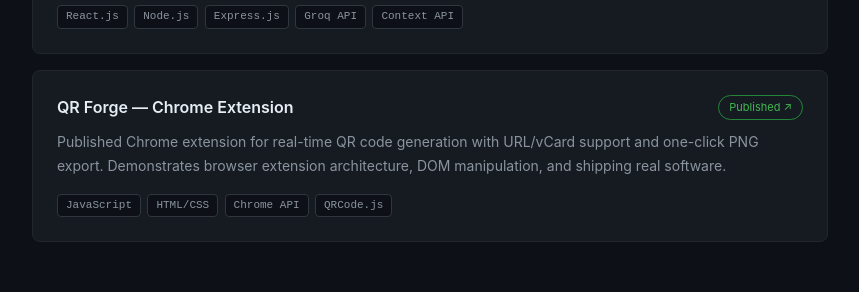
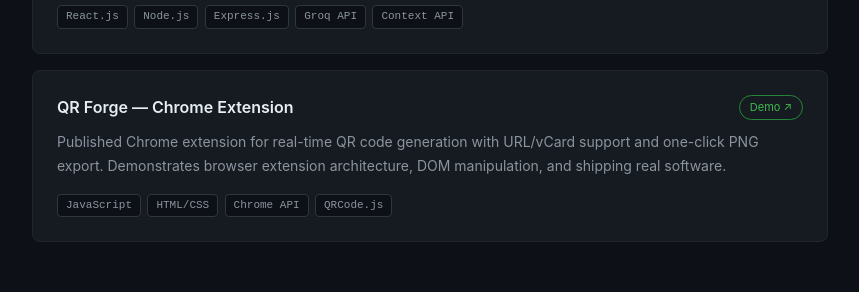
Before and after one commit to MahipJangra/portfolio, a React (Vite) app: page / in a window 1280 px wide. Shown: the part 1950-2242 px from the top of the page, without its empty margins (210-1069 px from the left). Built offline with nearby package versions, Linux system fonts and the light colour scheme.

Commit message:
Update Projects.jsx

```diff
--- a/src/components/Projects.jsx
+++ b/src/components/Projects.jsx
@@ -7,7 +7,7 @@ const projects = [
     badgeType: "sih",
     desc: "Led complete frontend development for our SIH 2025 project. Built a responsive React UI, integrated REST APIs with the backend team, and delivered a polished interface under tight hackathon deadlines.",
     stack: ["React.js", "REST APIs", "Team Project", "Hackathon"],
-    link: "https://google.com",
+    link: null,
   },
   {
     name: "Launchpad — AI Startup Roadmap Generator",
@@ -19,11 +19,11 @@ const projects = [
   },
   {
     name: "QR Forge — Chrome Extension",
-    badge: "Published ↗",
+    badge: "Demo ↗",
     badgeType: "live",
     desc: "Published Chrome extension for real-time QR code generation with URL/vCard support and one-click PNG export. Demonstrates browser extension architecture, DOM manipulation, and shipping real software.",
     stack: ["JavaScript", "HTML/CSS", "Chrome API", "QRCode.js"],
-    link: "https://www.linkedin.com/posts/mahip-jangra-74649730a_chromeextension-webdevelopment-javascript-activity-7438508630171176960-4GWe?utm_source=share&utm_medium=member_desktop&rcm=ACoAAE683GYBpZi77GSSvFk7qVIwuBYq0IyQ800", // replace with your actual link
+    link: "https://www.linkedin.com/posts/mahip-jangra-74649730a_chromeextension-webdevelopment-javascript-activity-7438508630171176960-4GWe",
   },
 ];
 
@@ -32,30 +32,52 @@ function Projects() {
     <section className="section" id="projects">
       <p className="section-label">03 / projects</p>
       <h2 className="section-title">Things I've built</h2>
+
       <div className="projects-list">
-        {projects.map((p) => (
-          <div
-            className={`proj-card ${p.badgeType === "sih" ? "proj-card--sih" : ""}`}
+        {projects.map((p) =>
+          p.link ? (
+            <a
               key={p.name}
+              href={p.link}
+              target="_blank"
+              rel="noopener noreferrer"
+              className={`proj-card ${
+                p.badgeType === "sih" ? "proj-card--sih" : ""
+              }`}
             >
               <div className="proj-header">
                 <h3 className="proj-name">{p.name}</h3>
-              {p.link ? (
-                <a
-                  href={p.link}
-                  target="_blank"
-                  rel="noopener noreferrer"
-                  className={`proj-badge proj-badge--${p.badgeType}`}
-                >
-                  {p.badge}
-                </a>
-              ) : (
+
                 <span className={`proj-badge proj-badge--${p.badgeType}`}>
                   {p.badge}
                 </span>
-              )}
               </div>
+
               <p className="proj-desc">{p.desc}</p>
+
+              <div className="proj-stack">
+                {p.stack.map((tag) => (
+                  <span className="proj-tag" key={tag}>
+                    {tag}
+                  </span>
+                ))}
+              </div>
+            </a>
+          ) : (
+            <div
+              key={p.name}
+              className={`proj-card proj-card--sih`}
+            >
+              <div className="proj-header">
+                <h3 className="proj-name">{p.name}</h3>
+
+                <span className="proj-badge proj-badge--sih">
+                  {p.badge}
+                </span>
+              </div>
+
+              <p className="proj-desc">{p.desc}</p>
+
               <div className="proj-stack">
                 {p.stack.map((tag) => (
                   <span className="proj-tag" key={tag}>
@@ -64,7 +86,8 @@ function Projects() {
                 ))}
               </div>
             </div>
-        ))}
+          )
+        )}
       </div>
     </section>
   );
```
Lines whose indentation alone changed are shown as unchanged.
